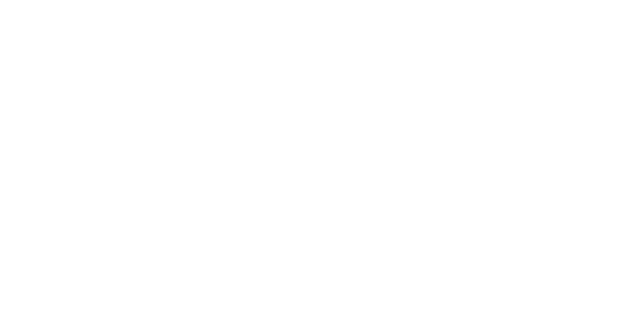
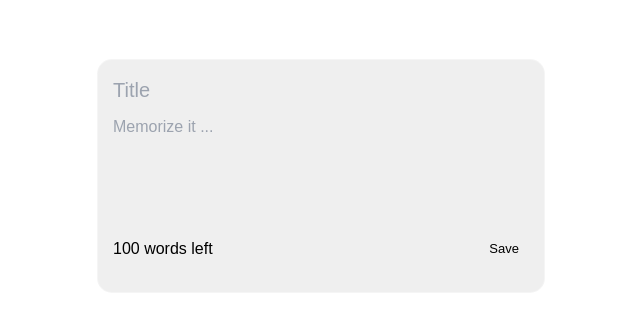
Before and after one commit to nikhilmalakar/TRINIT_Xarcode_DEV, a React (Create React App) app in the folder Client/client/: page /notes in a window 1280 px wide. Before the commit this address had no page. Shown: the part 224-554 px from the top of the page, without its empty margins (319-959 px from the left). Built offline with nearby package versions, Linux system fonts and the light colour scheme.

Commit message:
Add: Student flashcard/notes

```diff
--- a/Client/client/package.json
+++ b/Client/client/package.json
@@ -13,6 +13,7 @@
     "react-icons": "^5.0.1",
     "react-router-dom": "^6.22.3",
     "react-scripts": "5.0.1",
+    "uuid": "^9.0.1",
     "web-vitals": "^2.1.4"
   },
   "scripts": {
--- a/Client/client/src/App.js
+++ b/Client/client/src/App.js
@@ -8,7 +8,7 @@
 import LoginPage from './pages/register/Login.js';
 import OneToOne from './pages/OneToOne.js';
 import LiveStreaming from './pages/LiveStreaming.js'
-// import Courses from './pages/courses/Courses.js';
+import Notes from './pages/Notes.js'
 
 function App() {
   return (
@@ -20,7 +20,7 @@
             <Route path="/signup" element={<SignupPage/>} />
             <Route path="/onetoone" element={<OneToOne/>} />
             <Route path="/livestream" element={<LiveStreaming/>} />
-            {/* <Route path="/courses" element={<Courses/>} /> */}
+            <Route path="/notes" element={<Notes/>} />
         </Routes>
       </BrowserRouter>
     </div>
--- /dev/null
+++ b/Client/client/src/components/notes/CreateNote.js
@@ -0,0 +1,30 @@
+import React from 'react';
+
+const CreateNote = ({ inputTitle, inputText, setInputTitle, setInputText, saveHandler }) => {
+  const char = 100;
+  const charLimit = char - inputText.length;
+  return (
+    <div className='note'>
+      <input
+        type="text"
+        placeholder='Title'
+        value={inputTitle}
+        onChange={(e) => setInputTitle(e.target.value)}
+      />
+      <textarea
+        cols={10}
+        rows={5}
+        placeholder='Memorize it ...'
+        value={inputText}
+        onChange={(e) => setInputText(e.target.value)}
+        maxLength={100}
+      ></textarea>
+      <div className='note_footer'>
+        <span className='label'>{charLimit} words left</span>
+        <button className='note_save' onClick={saveHandler}>Save</button>
+      </div>
+    </div>
+  );
+}
+
+export default CreateNote;
--- /dev/null
+++ b/Client/client/src/components/notes/Note.js
@@ -0,0 +1,16 @@
+import React from 'react';
+
+const Note = ({ id, title, text, editHandler, deleteHandler }) => {
+  return (
+    <div className='note'>
+      <div className='note-title'>{title}</div>
+      <div className='note-body'>{text}</div>
+      <div className='note_footer' style={{ justifyContent: "flex-end" }}>
+        <button className='note_save' onClick={() => deleteHandler(id)}>Delete</button> &nbsp;
+        <button className='note_save' onClick={() => editHandler(id, title, text)}>Edit</button>
+      </div>
+    </div>
+  );
+}
+
+export default Note;
--- /dev/null
+++ b/Client/client/src/components/notes/notes.css
@@ -0,0 +1,58 @@
+.note {
+    background: rgb(239, 239, 239);
+    backdrop-filter: blur(5px);
+    box-shadow: inset -6px -4px 2px rgba(255, 255, 255, 0.03);
+    border-radius: 15px;
+    border: 1.5px solid rgba(255, 255, 255, 0.326);
+    padding: 15px;
+    min-height: 140px;
+    display: flex;
+    flex-direction: column;
+    justify-content: space-between;
+    word-wrap: break-word;
+}
+
+.note_footer {
+    display: flex;
+    align-items: center;
+    justify-content: space-between;
+    margin-bottom: 15px;
+}
+
+.note input[type=text] {
+    white-space: pre-wrap;
+    background: transparent;
+    border: none;
+    resize: none;
+    font-size: 20px;
+    margin-bottom: 10px;
+}
+
+.note input[type=text]:focus {
+    outline: none;
+}
+
+.note textarea {
+    white-space: pre-wrap;
+    background: transparent;
+    border: none;
+    resize: none;
+    font-size: 16px;
+}
+
+.note textarea:focus {
+    outline: none;
+}
+
+.note_save {
+    background: transparent;
+    transition: 0.1s ease-in-out;
+    border-radius: 10px;
+    padding: 4px 10px;
+    font-size: 13px;
+    cursor: pointer;
+}
+
+.note_save:hover {
+    color: #4b1589;
+}
--- /dev/null
+++ b/Client/client/src/pages/Notes.js
@@ -0,0 +1,94 @@
+import React, { useEffect, useState } from 'react';
+import CreateNote from '../components/notes/CreateNote';
+import '../components/notes/notes.css';
+import { v4 as uuid } from 'uuid';
+import Note from '../components/notes/Note';
+
+const Notes = () => {
+  const [inputTitle, setInputTitle] = useState("");
+  const [inputText, setInputText] = useState("");
+  const [notes, setNotes] = useState([]);
+  const [editToggle, setEditToggle] = useState(null);
+
+  const editHandler = (id, title, text) => {
+    setEditToggle(id);
+    setInputTitle(title);
+    setInputText(text);
+  }
+
+  const saveHandler = () => {
+    if (editToggle) {
+      setNotes(notes.map((note) => (
+        note.id === editToggle ?
+          { ...note, title: inputTitle, text: inputText }
+          : note
+      )))
+    } else {
+      setNotes((prevNotes) => [
+        ...prevNotes, {
+          id: uuid(),
+          title: inputTitle,
+          text: inputText
+        }
+      ])
+    }
+
+    setInputTitle("");
+    setInputText("");
+    setEditToggle(null);
+  }
+
+  const deleteHandler = (id) => {
+    const newNotes = notes.filter(n => n.id !== id)
+    setNotes(newNotes)
+  }
+
+  useEffect(() => {
+    const data = JSON.parse(localStorage.getItem("Notes"));
+    if (data) {
+      setNotes(data);
+    }
+  }, []);
+
+  useEffect(() => {
+    localStorage.setItem("Notes", JSON.stringify(notes));
+  }, [notes]);
+
+  return (
+    <div className='notes'>
+      {notes.map((note) => (
+        editToggle === note.id ?
+          <CreateNote
+            key={note.id}
+            inputTitle={inputTitle}
+            inputText={inputText}
+            setInputTitle={setInputTitle}
+            setInputText={setInputText}
+            saveHandler={saveHandler}
+          />
+          :
+          <Note
+            key={note.id}
+            id={note.id}
+            title={note.title}
+            text={note.text}
+            editHandler={editHandler}
+            deleteHandler={deleteHandler}
+          />
+      ))}
+      {
+        editToggle === null ?
+          <CreateNote
+            inputTitle={inputTitle}
+            inputText={inputText}
+            setInputTitle={setInputTitle}
+            setInputText={setInputText}
+            saveHandler={saveHandler}
+          />
+          : <></>
+      }
+    </div>
+  );
+}
+
+export default Notes;
```
Also changed, not shown: 2 other files (tests, documents, lock files or other folders).
